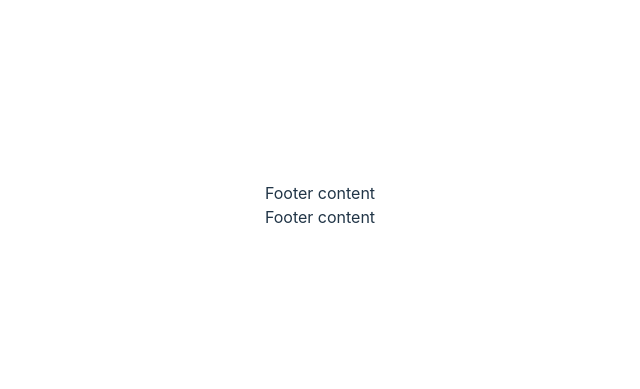
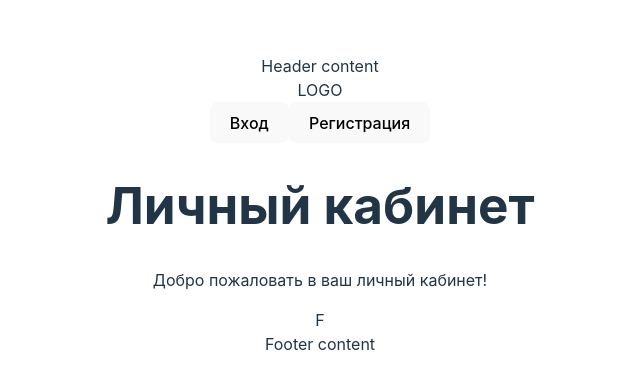
Before and after one commit to Rimpect/forms_client, a React (Vite) app: page /components/Personal_account in a window 1280 px wide. Shown: the part 195-584 px from the top of the page, without its empty margins (320-960 px from the left). Built offline with nearby package versions, Linux system fonts and the light colour scheme.

Commit message:
сделан прототип личного кабинета

```diff
--- a/src/App.jsx
+++ b/src/App.jsx
@@ -16,7 +16,7 @@ function App() {
       <Header /> {/* Header будет отображаться на всех страницах */}
       <Routes>
         <Route path="/" element={<Form_registration />} /> {/* Форма регистрации */}
-        <Route path="/personal-cabinet" element={<Personal_account />} /> {/* Личный кабинет */}
+        <Route path="/components/Personal_account" element={<Personal_account />} /> {/* Личный кабинет */}
       </Routes>
       <Footer /> {/* Footer будет отображаться на всех страницах */}
     </Router>
--- a/src/components/Form_registration.jsx
+++ b/src/components/Form_registration.jsx
@@ -14,7 +14,7 @@ function Form_registration() {
 
   const onSubmit = (data) => {
     console.log(data);
-    navigate('/Personal-account');
+    navigate('/components/Personal_account');
   }
   // const onSubmit = data => {
   //   fetch('/api/registration', {
--- a/src/components/Header.jsx
+++ b/src/components/Header.jsx
@@ -3,7 +3,10 @@ export default function Header() {
   return (
     <header className="border-2 border-red-500">
     <div className="grid grid-cols-1 md:grid-cols-1 gap-8">
-      <div>Footer content</div>
+      <div>Header content</div>
+      <div>LOGO</div>
+      <button>Вход</button>
+      <button>Регистрация</button>
     </div>
     </header>
   );
--- a/src/components/Personal_account.jsx
+++ b/src/components/Personal_account.jsx
@@ -1,12 +1,14 @@
 import React from 'react';
 
-function Personal_Account() {
+function Personal_аccount() {
   return (
     <div>
       <h1>Личный кабинет</h1>
       <p>Добро пожаловать в ваш личный кабинет!</p>
+      F
     </div>
+
   );
 }
 
-export default Personal_Account;
+export default Personal_аccount;
```
Also changed, not shown: src/components/Change_theme.jsx (added, +14 -0 lines).
